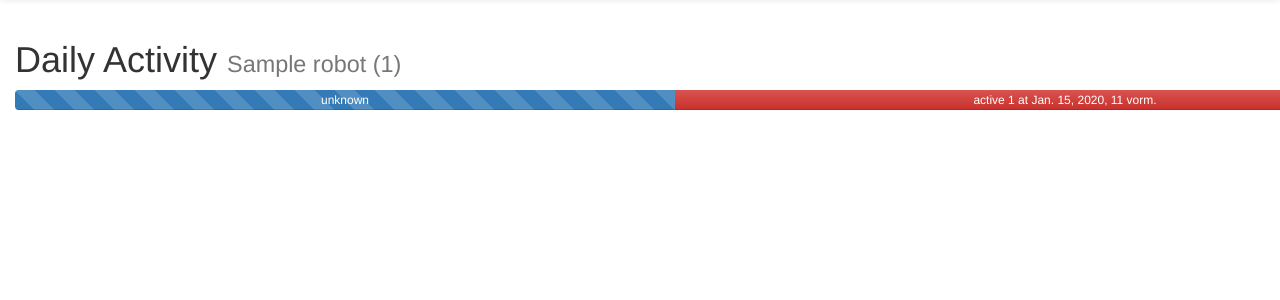
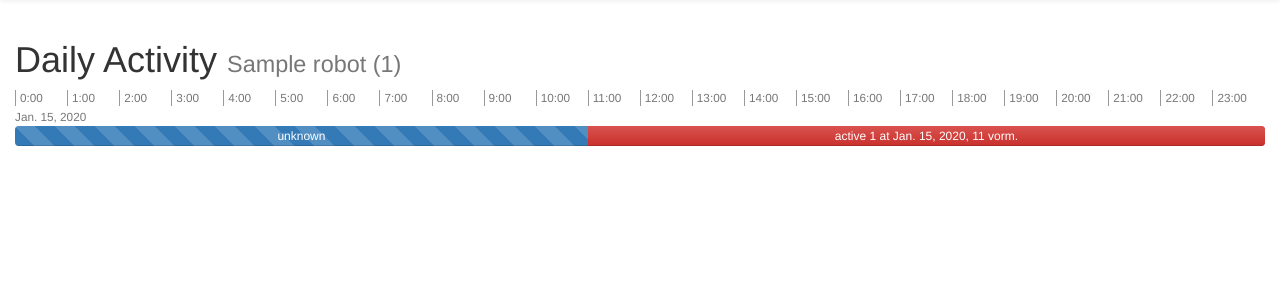
Before and after one commit to carstenfuchs/Roamer, a Django app: page /robot/1/daily/ in a window 1280 px wide; the page is wider, and only the part inside the window is pictured. Shown: the part 51-351 px from the top of that part. Run offline with Django 3.2, Linux system fonts and the light colour scheme; a user stored in the database is signed in; tables that the repository leaves empty hold one stand-in row (values such as "Sample post"); some libraries are stand-ins or nearby versions.

Commit message:
add time axis to daily activity view and expand width to 100%

```diff
--- a/HusqAM/templates/HusqAM/ShowTimelineDaily.html
+++ b/HusqAM/templates/HusqAM/ShowTimelineDaily.html
@@ -1,4 +1,5 @@
 {% extends "Basis.html" %}
+{% load l10n %}
 {% load staticfiles %}
 
 {% block title %}Daily activity for {{ robot }}{% endblock %}
@@ -64,6 +65,16 @@
             color: white;
         }
 
+        table.TimeAxis {
+            font-size: 84%;
+            width: 100%;
+        }
+
+        table.TimeAxis td {
+            width: 4.166666667%;
+            border-left: 1px solid #999;
+            padding-left: 4px;
+        }
     </style>
 {% endblock %}
 
@@ -82,12 +93,21 @@
 
     <div class="row">
         <div class="col-lg-12">
+            <table class="TimeAxis text-muted">
+                <tr>
+                    {% for h in "012345678901234567890123" %}{# overflow ???? #}
+                        <td>{{ forloop.counter0 }}:00</td>
+                    {% endfor %}
+                </tr>
+            </table>
+
             {% for day in days %}
-                <div class="progress" style="width: 1440px;">{# width ist hier, wenn 100% gewünscht sind, gar nicht notwendig! #}
+                <span class="text-muted" style="font-size: 84%;">{{ day.date_ }}</span>
+                <div class="progress" style="margin-bottom: 3px; {# width: 1440px; #}">{# width ist hier, wenn 100% gewünscht sind, gar nicht notwendig! #}
                     {% for span in day.spans %}
                         <div class="progress-bar {{ span.get_css_class }}" role="progressbar"
                              title="{{ span.state.mowerStatus }} since {{ span.state.timestamp }}, span is {{ span.minutes }} minutes"
-                             style="width: {{ span.minutes }}px;">
+                             style="width: {{ span.percent|unlocalize }}%;">
                             {{ span.state.mowerStatus }}
                             {% if span.state.lastErrorCode %}{{ span.state.lastErrorCode }} at {{ span.state.lastErrorTimestamp }}{% endif %}
                         </div>
--- a/HusqAM/views/ShowTimeline.py
+++ b/HusqAM/views/ShowTimeline.py
@@ -1,3 +1,4 @@
+from datetime import timedelta
 from django.contrib.auth.decorators import login_required
 from django.shortcuts import get_object_or_404, render
 from django.utils import timezone
@@ -7,7 +8,7 @@ from HusqAM.models import Robot, Status
 class Span:
     def __init__(self, minutes, state):
         self.minutes = minutes
-        self.percent = minutes / 1440.0
+        self.percent = minutes / 1440.0 * 100.0
         self.state = state
 
     def get_css_class(self):
@@ -23,6 +24,7 @@ class Span:
             "PAUSED": "progress-bar-striped",
             "PARKED_TIMER": "",     # kommt am häufigsten vor
             "PARKED_PARKED_SELECTED": "progress-bar-striped",
+            "PARKED_DAILY_LIMIT": "progress-bar-striped",
 
             "OFF_HATCH_OPEN": "progress-bar-danger",
             "OFF_HATCH_CLOSED": "progress-bar-danger",
@@ -33,7 +35,8 @@ class Span:
 
 
 class Day:
-    def __init__(self):
+    def __init__(self, date_):
+        self.date_ = date_
         self.spans = []
 
 
@@ -54,7 +57,7 @@ def Daily(request, robot_id):
     )
 
     days = []
-    day = Day()
+    day = Day(all_states[0].timestamp.astimezone(timezone.get_current_timezone()).date())
     day_left = 1440
 
     for next_state in all_states:
@@ -78,7 +81,7 @@ def Daily(request, robot_id):
                 duration_left -= day_left
 
                 days.append(day)
-                day = Day()
+                day = Day(day.date_ + timedelta(days=1))
                 day_left = 1440
 
         # prepare the next iteration
```
